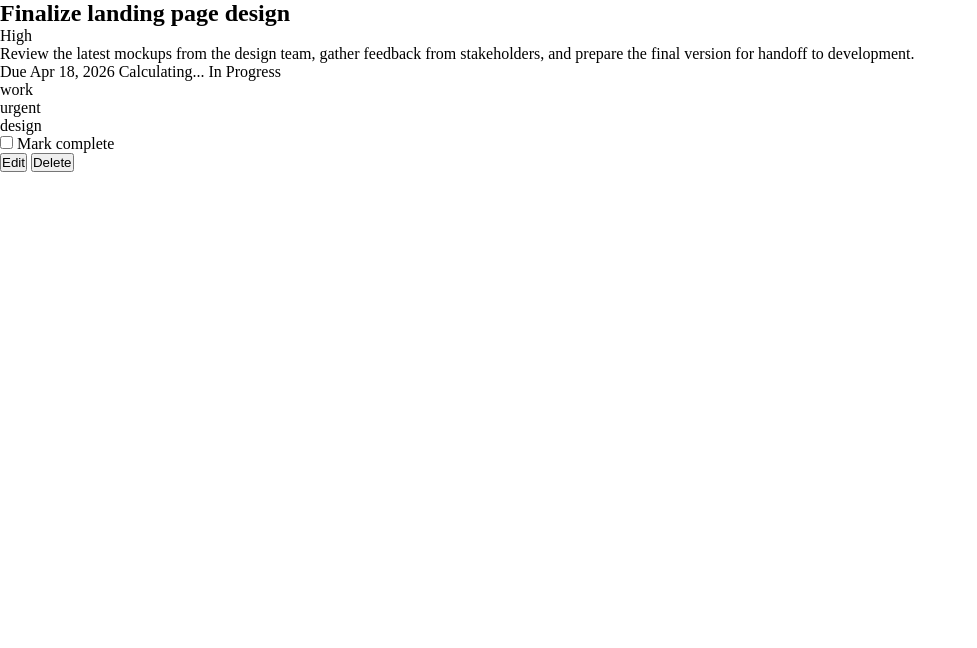
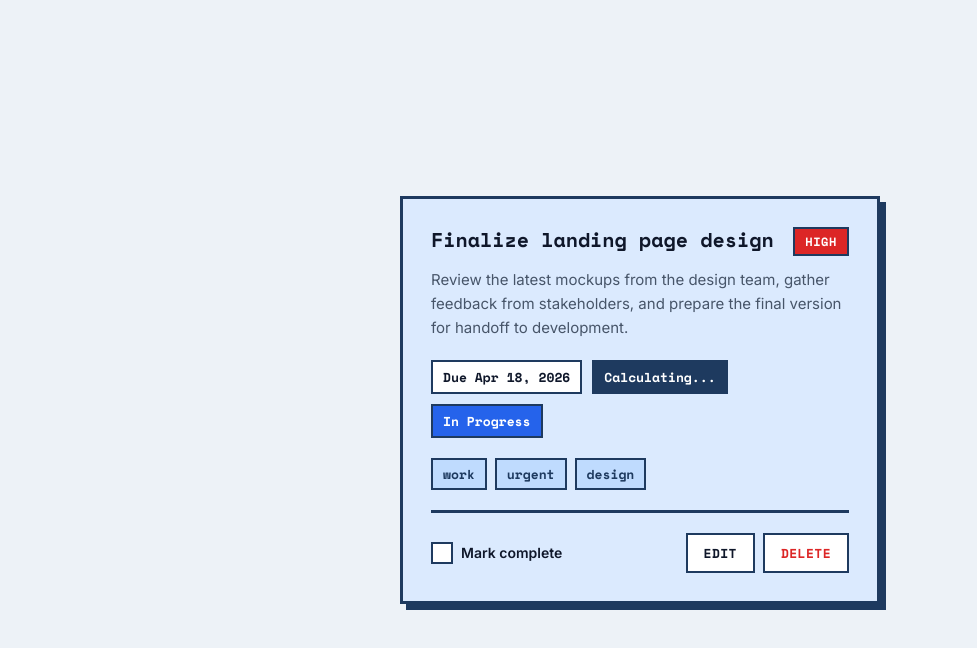
Before and after one commit to ayomikun-ade/task-card, a plain HTML site: page index.html in a window 1280 px wide. Shown: the whole page, without its empty margins (0-977 px from the left). Drawn offline with nearby package versions, Linux system fonts and the light colour scheme.

Commit message:
style: add styling for task card

```diff
--- a/style.css
+++ b/style.css
@@ -1,5 +1,275 @@
+@import url('https://fonts.googleapis.com/css2?family=Space+Mono:wght@400;700&family=Inter:wght@400;500;600;700&display=swap');
+
 * {
   margin: 0;
   padding: 0;
   box-sizing: border-box;
 }
+
+:root {
+  --bg: #EDF2F7;
+  --card-bg: #DBEAFE;
+  --border: #1E3A5F;
+  --border-width: 3px;
+  --text: #0F172A;
+  --text-muted: #475569;
+  --blue-mid: #3B82F6;
+  --blue-dark: #1E3A5F;
+  --priority-high: #DC2626;
+  --priority-medium: #2563EB;
+  --priority-low: #64748B;
+  --status-done: #16A34A;
+  --status-progress: #2563EB;
+  --tag-bg: #BFDBFE;
+  --font-mono: 'Space Mono', monospace;
+  --font-sans: 'Inter', sans-serif;
+}
+
+body {
+  font-family: var(--font-sans);
+  background-color: var(--bg);
+  color: var(--text);
+  min-height: 100vh;
+  display: flex;
+  align-items: center;
+  justify-content: center;
+  padding: 1.5rem;
+}
+
+main {
+  width: 100%;
+  max-width: 480px;
+}
+
+/* Card */
+.todo-card {
+  background-color: var(--card-bg);
+  border: var(--border-width) solid var(--border);
+  box-shadow: 6px 6px 0px var(--border);
+  padding: 1.75rem;
+  position: relative;
+}
+
+/* Header */
+.todo-header {
+  margin-bottom: 1.25rem;
+}
+
+.todo-title-row {
+  display: flex;
+  align-items: flex-start;
+  justify-content: space-between;
+  gap: 0.75rem;
+  margin-bottom: 0.75rem;
+}
+
+.todo-title {
+  font-family: var(--font-mono);
+  font-size: 1.25rem;
+  font-weight: 700;
+  line-height: 1.3;
+  color: var(--text);
+}
+
+.todo-title.completed {
+  text-decoration: line-through;
+  text-decoration-thickness: 3px;
+  color: var(--text-muted);
+}
+
+/* Priority badge */
+.todo-priority {
+  font-family: var(--font-mono);
+  font-size: 0.75rem;
+  font-weight: 700;
+  text-transform: uppercase;
+  letter-spacing: 0.05em;
+  padding: 0.25rem 0.625rem;
+  border: 2px solid var(--border);
+  background-color: var(--priority-high);
+  color: #fff;
+  white-space: nowrap;
+  flex-shrink: 0;
+}
+
+.todo-priority[data-level="medium"] {
+  background-color: var(--priority-medium);
+}
+
+.todo-priority[data-level="low"] {
+  background-color: var(--priority-low);
+}
+
+/* Description */
+.todo-description {
+  font-size: 0.9375rem;
+  line-height: 1.6;
+  color: var(--text-muted);
+}
+
+/* Meta section */
+.todo-meta {
+  display: flex;
+  flex-wrap: wrap;
+  gap: 0.625rem;
+  margin-bottom: 1.25rem;
+}
+
+.todo-due-date,
+.todo-time-remaining,
+.todo-status {
+  font-family: var(--font-mono);
+  font-size: 0.8125rem;
+  font-weight: 700;
+  padding: 0.3rem 0.625rem;
+  border: 2px solid var(--border);
+  background-color: #fff;
+}
+
+.todo-time-remaining {
+  background-color: var(--blue-dark);
+  color: #fff;
+}
+
+.todo-time-remaining.overdue {
+  background-color: var(--priority-high);
+}
+
+.todo-status {
+  background-color: var(--status-progress);
+  color: #fff;
+}
+
+.todo-status.done {
+  background-color: var(--status-done);
+}
+
+/* Tags */
+.todo-tags {
+  display: flex;
+  flex-wrap: wrap;
+  gap: 0.5rem;
+  list-style: none;
+  margin-bottom: 1.25rem;
+}
+
+.todo-tag {
+  font-family: var(--font-mono);
+  font-size: 0.8125rem;
+  font-weight: 600;
+  padding: 0.25rem 0.625rem;
+  border: 2px solid var(--border);
+  background-color: var(--tag-bg);
+  color: var(--blue-dark);
+  cursor: default;
+  transition: transform 0.15s ease;
+}
+
+.todo-tag:hover {
+  transform: translateY(-2px);
+}
+
+/* Footer */
+.todo-footer {
+  display: flex;
+  align-items: center;
+  justify-content: space-between;
+  gap: 1rem;
+  padding-top: 1.25rem;
+  border-top: var(--border-width) solid var(--border);
+}
+
+/* Checkbox group */
+.todo-toggle-group {
+  display: flex;
+  align-items: center;
+  gap: 0.5rem;
+}
+
+.todo-checkbox {
+  appearance: none;
+  -webkit-appearance: none;
+  width: 1.375rem;
+  height: 1.375rem;
+  border: 2px solid var(--border);
+  background-color: #fff;
+  cursor: pointer;
+  position: relative;
+  flex-shrink: 0;
+  transition: background-color 0.15s ease;
+}
+
+.todo-checkbox:checked {
+  background-color: var(--status-done);
+}
+
+.todo-checkbox:checked::after {
+  content: '✓';
+  position: absolute;
+  top: 50%;
+  left: 50%;
+  transform: translate(-50%, -50%);
+  font-size: 0.875rem;
+  font-weight: 700;
+  color: #fff;
+  line-height: 1;
+}
+
+.todo-checkbox:focus-visible {
+  outline: 3px solid var(--blue-mid);
+  outline-offset: 2px;
+}
+
+.todo-checkbox-label {
+  font-size: 0.875rem;
+  font-weight: 600;
+  cursor: pointer;
+  user-select: none;
+}
+
+/* Action buttons */
+.todo-actions {
+  display: flex;
+  gap: 0.5rem;
+}
+
+.todo-btn {
+  font-family: var(--font-mono);
+  font-size: 0.8125rem;
+  font-weight: 700;
+  padding: 0.5rem 1rem;
+  border: 2px solid var(--border);
+  cursor: pointer;
+  text-transform: uppercase;
+  letter-spacing: 0.03em;
+  transition: transform 0.1s ease, background-color 0.15s ease;
+}
+
+.todo-btn:active {
+  transform: translateY(2px);
+}
+
+.todo-btn:focus-visible {
+  outline: 3px solid var(--blue-mid);
+  outline-offset: 2px;
+}
+
+.todo-btn-edit {
+  background-color: #fff;
+  color: var(--text);
+}
+
+.todo-btn-edit:hover {
+  background-color: var(--blue-mid);
+  color: #fff;
+}
+
+.todo-btn-delete {
+  background-color: #fff;
+  color: var(--priority-high);
+}
+
+.todo-btn-delete:hover {
+  background-color: var(--priority-high);
+  color: #fff;
+}
```
